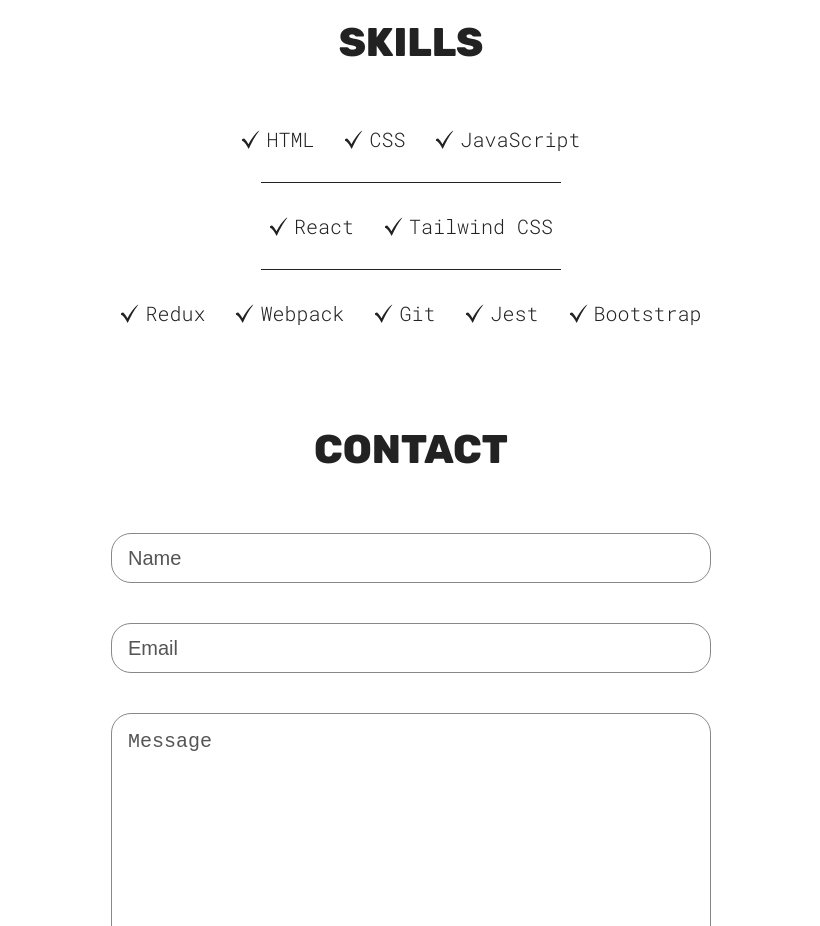
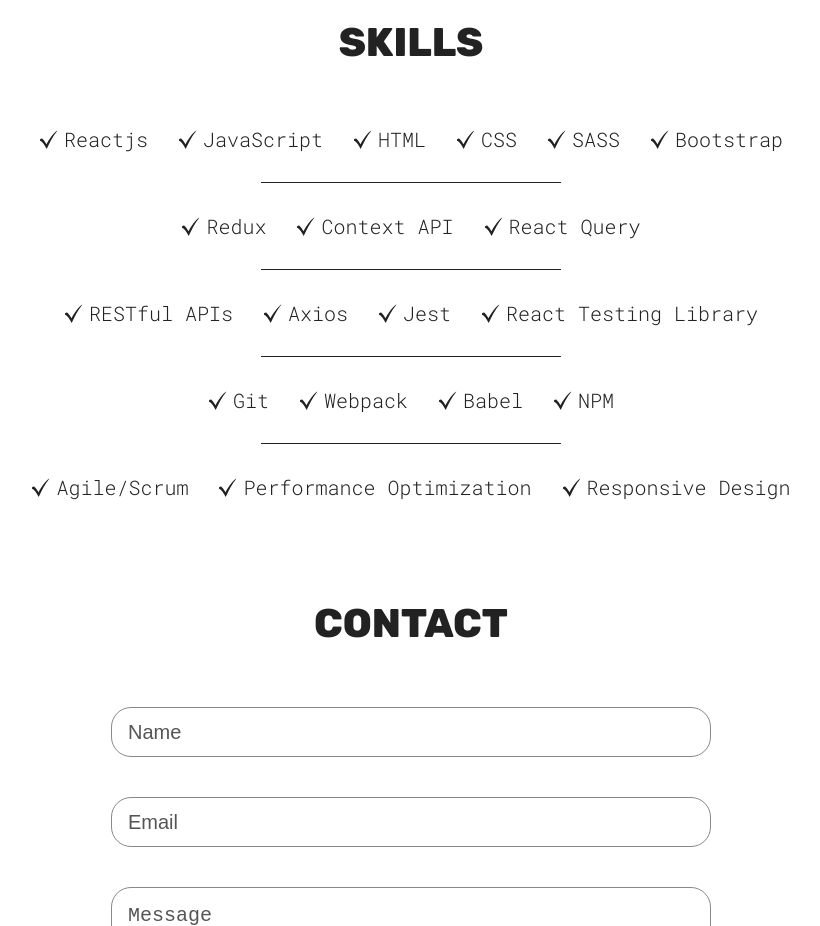
Before and after one commit to priteshdusane/portfolio, a React (Vite) app: page / in a window 1280 px wide. Shown: the part 1400-2326 px from the top of the page, without its empty margins (229-1049 px from the left). Built offline with nearby package versions, Linux system fonts and the light colour scheme.

Commit message:
skills_update

```diff
--- a/src/sections/Skills/Skills.jsx
+++ b/src/sections/Skills/Skills.jsx
@@ -13,22 +13,38 @@ function Skills() {
     <section id="skills" className={styles.container}>
       <h1 className="sectionTitle">Skills</h1>
       <div className={styles.skillList}>
+        <SkillList src={checkMarkIcon} skill="Reactjs" />
+        <SkillList src={checkMarkIcon} skill="JavaScript" />
         <SkillList src={checkMarkIcon} skill="HTML" />
         <SkillList src={checkMarkIcon} skill="CSS" />
-        <SkillList src={checkMarkIcon} skill="JavaScript" />
-      </div>
-      <hr />
-      <div className={styles.skillList}>
-        <SkillList src={checkMarkIcon} skill="React" />
-        <SkillList src={checkMarkIcon} skill="Tailwind CSS" />
+        <SkillList src={checkMarkIcon} skill="SASS" />
+        <SkillList src={checkMarkIcon} skill="Bootstrap" />
       </div>
       <hr />
       <div className={styles.skillList}>
         <SkillList src={checkMarkIcon} skill="Redux" />
+        <SkillList src={checkMarkIcon} skill="Context API" />
+        <SkillList src={checkMarkIcon} skill="React Query" />
+      </div>
+      <hr />
+      <div className={styles.skillList}>
+        <SkillList src={checkMarkIcon} skill="RESTful APIs" />
+        <SkillList src={checkMarkIcon} skill="Axios" />
+        <SkillList src={checkMarkIcon} skill="Jest" />
+        <SkillList src={checkMarkIcon} skill="React Testing Library" />
+      </div>
+      <hr />
+      <div className={styles.skillList}>
+        <SkillList src={checkMarkIcon} skill="Git" />
         <SkillList src={checkMarkIcon} skill="Webpack" />
-        <SkillList src={checkMarkIcon} skill="Git" />
-        <SkillList src={checkMarkIcon} skill="Jest" />
-        <SkillList src={checkMarkIcon} skill="Bootstrap" />
+        <SkillList src={checkMarkIcon} skill="Babel" />
+        <SkillList src={checkMarkIcon} skill="NPM" />
+      </div>
+      <hr />
+      <div className={styles.skillList}>
+        <SkillList src={checkMarkIcon} skill="Agile/Scrum" />
+        <SkillList src={checkMarkIcon} skill="Performance Optimization" />
+        <SkillList src={checkMarkIcon} skill="Responsive Design" />
       </div>
     </section>
   );
```
